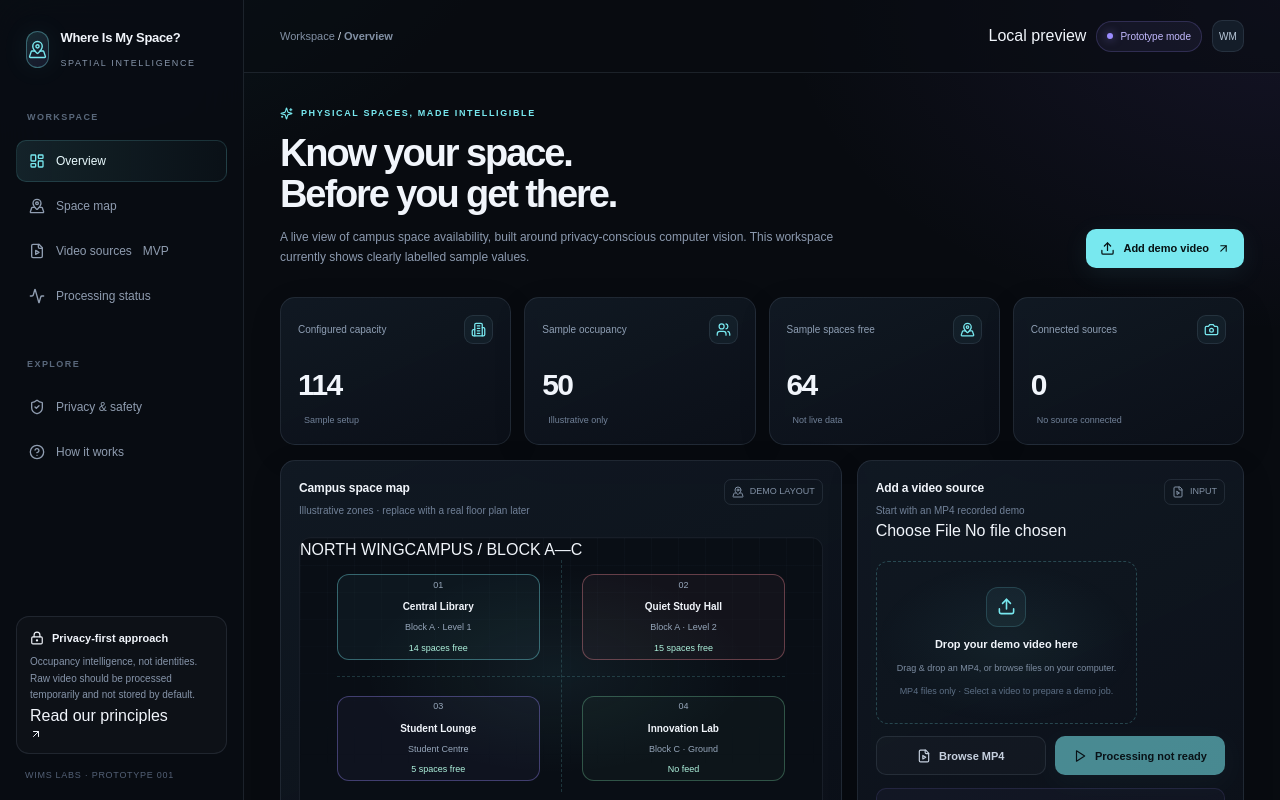
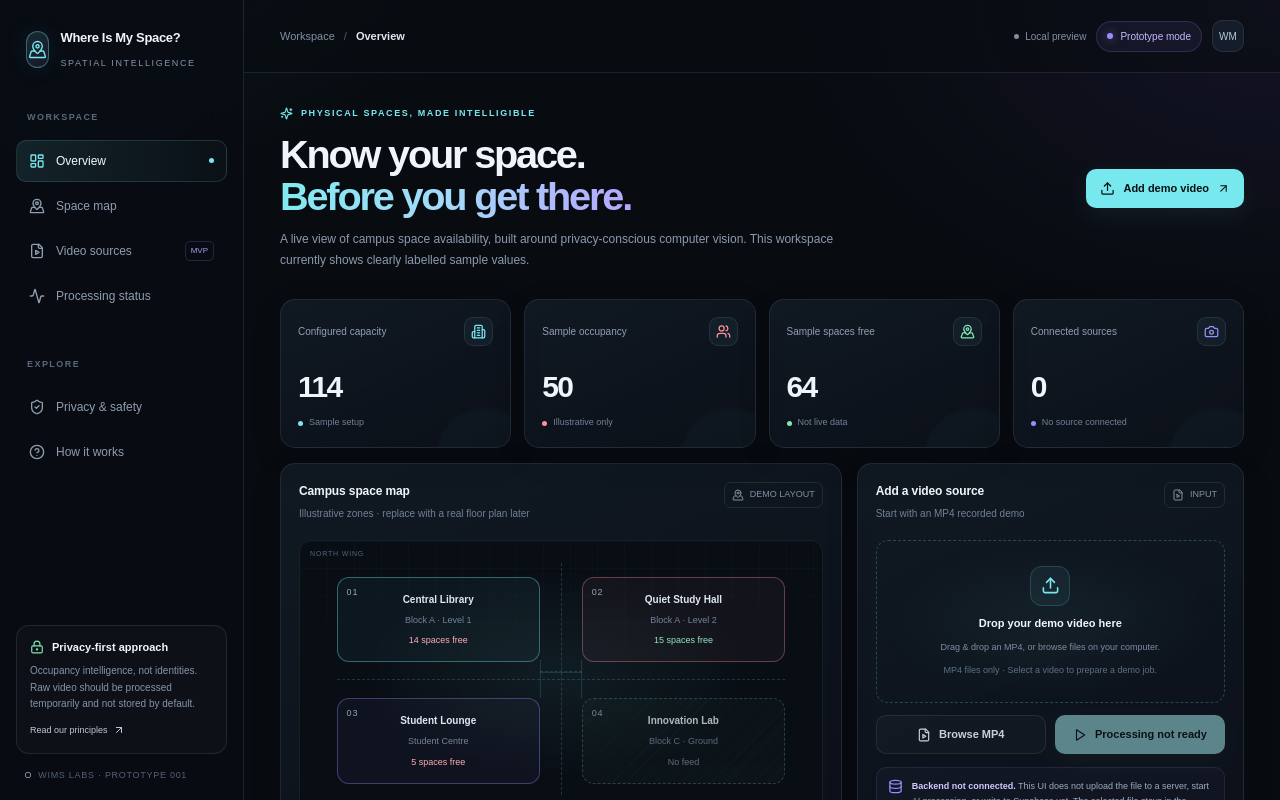
Before and after one commit to MayanKiz/Where_Is_My_Space, a Next.js app in the folder web/: page / in a window 1280 px wide. Shown: the top 800 px of the page. Built offline with nearby package versions, Linux system fonts and the light colour scheme.

Commit message:
style(web): load dashboard detail styles

```diff
--- a/web/src/app/globals.css
+++ b/web/src/app/globals.css
@@ -134,3 +134,5 @@ a { color: inherit; text-decoration: none; }
 @media(max-width:1150px) { .sidebar { width: 215px; }.main-area { margin-left: 215px; }.topbar { padding: 0 24px; }.content { padding: 29px 24px 42px; }.metrics-grid { grid-template-columns: repeat(2,minmax(0,1fr)); }.content-grid { grid-template-columns: 1fr; }.bottom-grid { grid-template-columns: 1fr; } }
 @media(max-width:720px) { .sidebar { position: relative; inset: auto; width: 100%; padding: 13px 16px; border-right: 0; border-bottom: 1px solid var(--line); }.sidebar .nav-label,.sidebar nav,.sidebar-bottom { display: none; }.main-area { margin-left: 0; }.topbar { min-height: 55px; padding: 0 16px; }.content { padding: 25px 16px 36px; }.page-heading { align-items: flex-start; flex-direction: column; }.page-heading .primary-button { width: 100%; }.metrics-grid { gap: 9px; margin-top: 22px; }.metric-card { padding: 13px; }.metric-value { font-size: 26px; }.metric-top { align-items: flex-start; }.metric-top > span:first-child { line-height: 1.5; }.panel { padding: 14px; }.map-stage { min-height: 245px; }.zone strong { font-size: 9px; }.zone span { font-size: 8px; }.source-actions { grid-template-columns: 1fr; }.top-actions .status-pill { display: none; }.content-grid,.bottom-grid { gap: 11px; } }
 @media(prefers-reduced-motion:reduce) { *,*::before,*::after { scroll-behavior: auto !important; animation-duration: .01ms !important; transition-duration: .01ms !important; } }
+
+@import "./dashboard-details.css";
```
